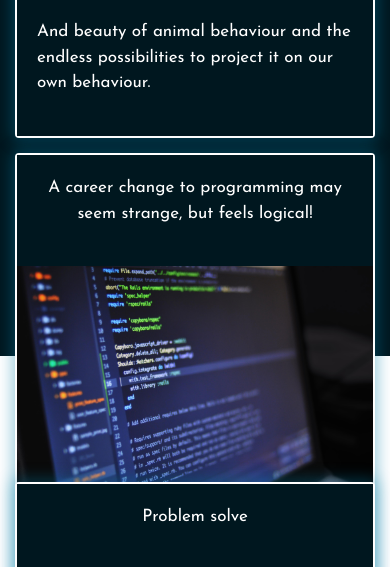
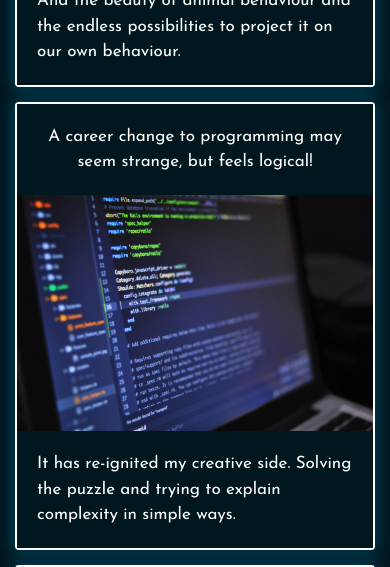
Before and after one commit to Jwhaeke/portfolio, a PHP site: page /pages/cv.html in a window 390 px wide. Shown: the part 1332-1899 px from the top of the page. Run offline with PHP 8.4, Linux system fonts and the light colour scheme; some libraries are stand-ins or nearby versions.

Commit message:
Resized card images | Fixed the non responsive cards | Increased the height of the background behind the cards

```diff
--- a/css/cv.css
+++ b/css/cv.css
@@ -61,14 +61,16 @@ body {
     font-weight: bold;
 }
 
+/* Increased height to 130% to ensure that on smaller screens the cards do not overflow into the next section. */
+
 .darkContent {
-    height: 100%;
+    height: 130%;
     width: 100%;
     background-color: #00171F;
 }
 
 .lightContent {
-    height: 100%;
+    height: 130%;
     width: 100%;
     background-color: #FFFFFF;
 }
@@ -91,14 +93,13 @@ body {
     font-weight: bold;
 }
 
-/* Card height needs to be more responsive! */
+/* Card height is not more responsive through the h-100 class in cards and img-fluid.  */
 
 .card {
     -webkit-box-shadow: 0px 0px 15px 3px rgba(0,126,167,0.39);
     -moz-box-shadow: 0px 0px 15px 3px rgba(0,126,167,0.39);
     box-shadow: 0px 0px 15px 3px rgba(0,126,167,0.39);
     border: 2px solid white;
-    height: 500px;
 }
 
 .card-body {
--- a/pages/cv.html
+++ b/pages/cv.html
@@ -41,29 +41,29 @@
 
 
             <div class="card-deck">
-                <div class="card">
+                <div class="card h-100">
                     <div class="card-body">
                           <p class="card-text text-center">My experience has shown me the value of nature.</p>
                     </div>
-                    <img src="../img/cv_etho.jpg" alt="Card image" height="50%">
+                    <img class="img-fluid" src="../img/cv_etho_small.jpg" alt="Card image" height="50%">
                     <div class="card-body">
-                          <p class="card-text">And beauty of animal behaviour and the endless possibilities to project it on our own behaviour.</p>
+                          <p class="card-text">And the beauty of animal behaviour and the endless possibilities to project it on our own behaviour.</p>
                     </div>
                 </div>
-                <div class="card">
+                <div class="card h-100">
                     <div class="card-body">
                             <p class="card-text text-center">A career change to programming may seem strange, but feels logical!</p>
                     </div>
-                    <img src="../img/cv_prog.jpg" alt="Card image" height="50%">
+                    <img class="img-fluid" src="../img/cv_prog_small.jpg" alt="Card image" height="50%">
                     <div class="card-body">
                             <p class="card-text">It has re-ignited my creative side. Solving the puzzle and trying to explain complexity in simple ways.</p>
                     </div>
                 </div>
-                <div class="card">
+                <div class="card h-100">
                     <div class="card-body">
                             <p class="card-text text-center">Why yes, I'm a proud dad. How does this relate to work you may wonder?</p>
                     </div>
-                    <img src="../img/cv_fam.jpg" alt="Card image" height="50%">
+                    <img class="img-fluid" src="../img/cv_fam_small.jpg" alt="Card image" height="50%">
                     <div class="card-body">
                             <p class="card-text">I believe that a healthy balance of work and social life brings out the best of both worlds. </p>
                     </div>
@@ -81,29 +81,29 @@
 
 
                 <div class="card-deck">
-                    <div class="card bg-secondary text-white">
+                    <div class="card bg-secondary text-white h-100">
                         <div class="card-body">
                               <p class="card-text text-center">Problem solve</p>
                         </div>
-                        <img src="../img/cv_prob.jpg" alt="Card image" height="50%">
+                        <img class="img-fluid" src="../img/cv_prob_small.jpg" alt="Card image" height="50%">
                         <div class="card-body">
                               <p class="card-text">Lorem ipsum dolor sit amet consectetur adipisicing elit. Deserunt, qui consequuntur. Perferendis quisquam illum doloremque?</p>
                         </div>
                     </div>
-                    <div class="card bg-secondary text-white">
+                    <div class="card bg-secondary text-white h-100">
                         <div class="card-body">
                                 <p class="card-text text-center">Creative</p>
                         </div>
-                        <img src="../img/cv_creative.jpg" alt="Card image" height="50%">
+                        <img class="img-fluid" src="../img/cv_creative_small.jpg" alt="Card image" height="50%">
                         <div class="card-body">
                                 <p class="card-text">Lorem ipsum dolor sit, amet consectetur adipisicing elit. Blanditiis, repudiandae laboriosam? Soluta necessitatibus architecto obcaecati?</p>
                         </div>
                     </div>
-                    <div class="card bg-secondary text-white">
+                    <div class="card bg-secondary text-white h-100">
                         <div class="card-body">
                                 <p class="card-text text-center">Coding languages</p>
                         </div>
-                        <img src="../img/cv_lang.jpg" alt="Card image" height="50%">
+                        <img class="img-fluid" src="../img/cv_lang_small.jpg" alt="Card image" height="50%">
                         <div class="card-body">
                                 <p class="card-text">Lorem ipsum dolor sit amet, consectetur adipisicing elit. Ipsam praesentium temporibus sunt fugiat error maiores.</p>
                         </div>
```
Also changed, not shown: img/cv_creative_small.jpg (added), img/cv_etho_small.jpg (added), img/cv_fam.jpg (deleted), img/cv_fam2.jpg (added), img/cv_fam_small.jpg (added), img/cv_lang_small.jpg (added), img/cv_prob_small.jpg (added), img/cv_prog_small.jpg (added), 1 other file.
